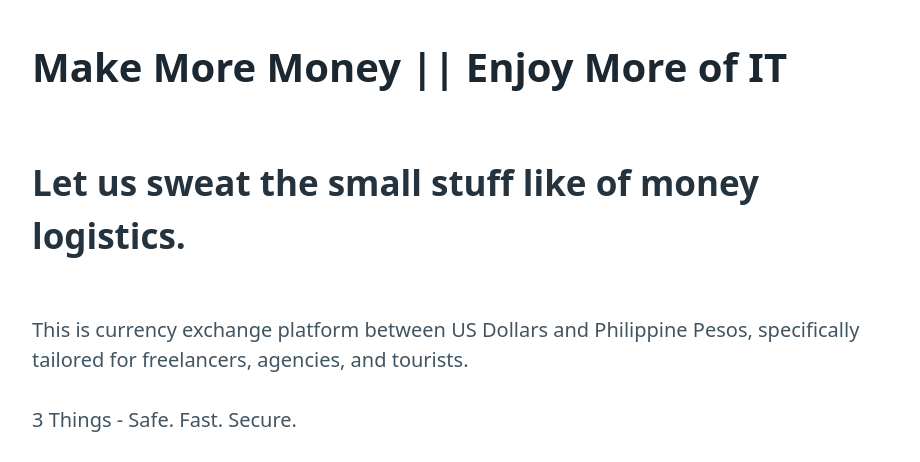
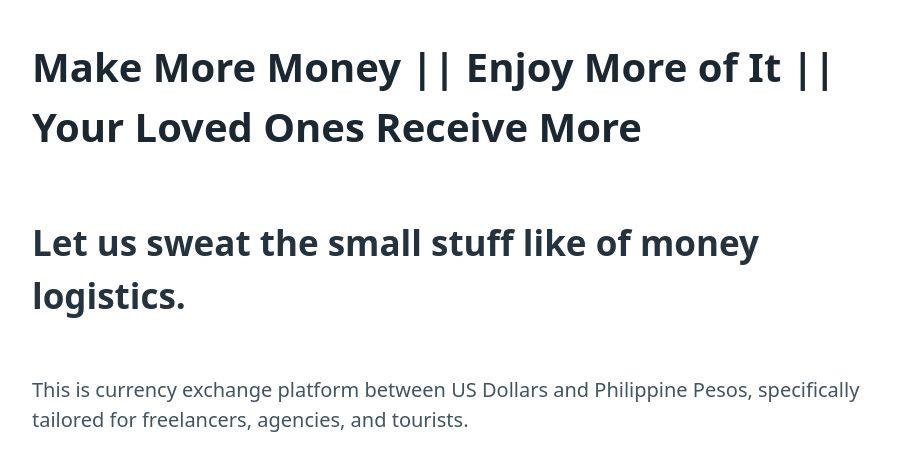
Before and after one commit to mikoooodizon/SWITCH-FX, a plain HTML site: page index.html in a window 1280 px wide. Shown: the part 283-745 px from the top of the page, without its empty margins (168-1088 px from the left). Drawn offline with nearby package versions, Linux system fonts and the light colour scheme.

Commit message:
Add files via upload

```diff
--- a/index.html
+++ b/index.html
@@ -71,7 +71,7 @@
     </nav>
     <main class="container">
         <section id="services" class="flex-column justify-center">
-            <h1> Make More Money || Enjoy More of IT </h1>
+            <h1> Make More Money || Enjoy More of It || Your Loved Ones Receive More </h1>
             <h2>Let us sweat the small stuff like of money logistics. </h2>
             <p> This is  currency exchange platform between US Dollars and Philippine Pesos, specifically tailored for freelancers, agencies, and tourists.</p>
             <p> 3 Things - Safe. Fast. Secure. </p>
```
